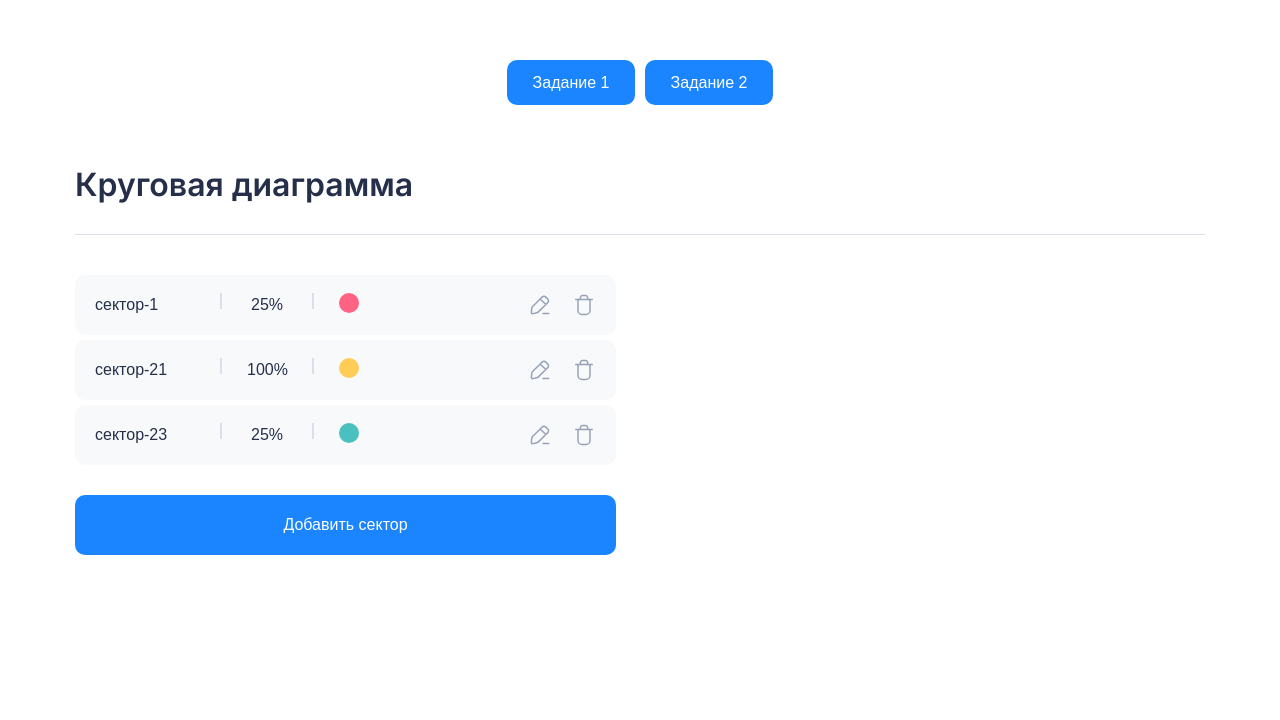
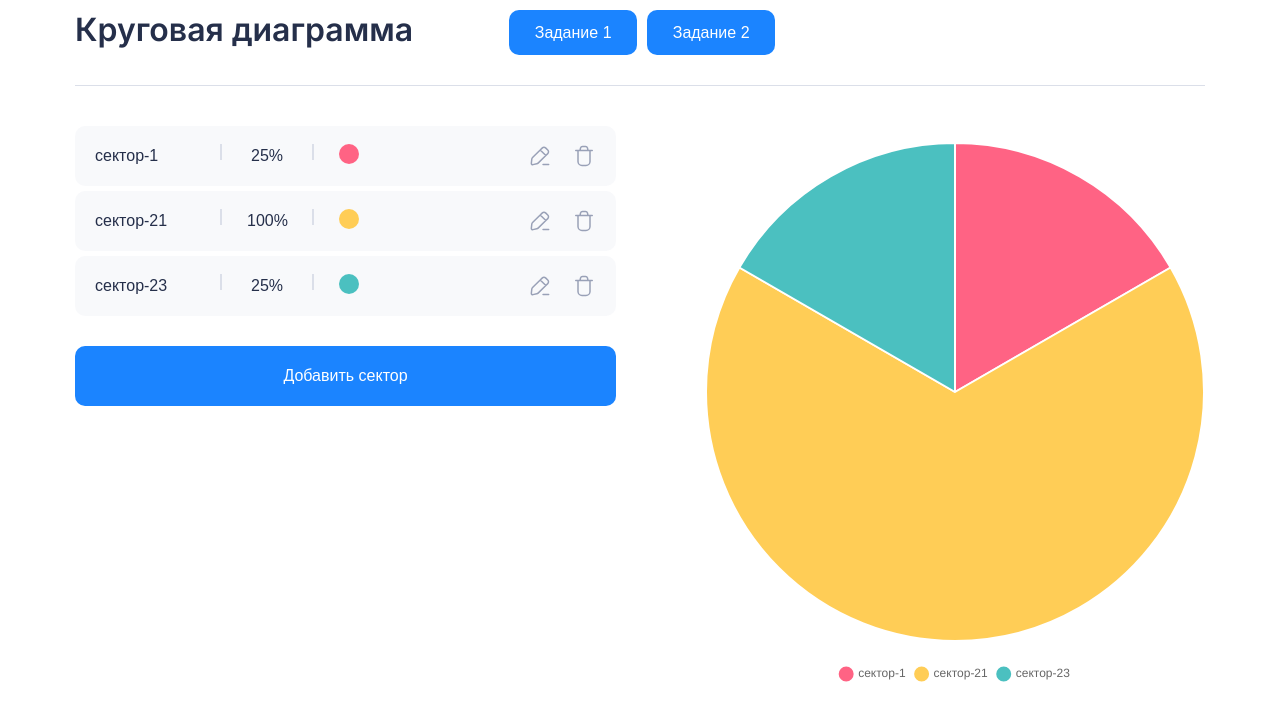
Before and after one commit to Jushoru/dimatech-test, a Vue app: page /dimatech-test/task2Page in a window 1280 px wide. Shown: the top 720 px of the page. Built offline with nearby package versions, Linux system fonts and the light colour scheme.

Commit message:
feat: add pie diagram

```diff
--- a/src/components/app/navMenu.vue
+++ b/src/components/app/navMenu.vue
@@ -20,7 +20,8 @@ const router = useRouter();
 <style scoped>
 ul {
   width: auto;
-  margin: 30px 10px;
+  margin-left: 10px;
+  margin-right: 10px;
   display: flex;
   flex-direction: row;
 }
@@ -36,7 +37,6 @@ button {
   background-color: #1B84FF;
   border-radius: 10px;
   height: 45px;
-  margin-top: 30px;
 
   font-family: var(--font-family-base);
   font-size: 16px;
--- a/src/components/views/task1Page.vue
+++ b/src/components/views/task1Page.vue
@@ -26,11 +26,7 @@ const interval = setInterval(() => {
 </script>
 
 <template>
-  <nav-menu/>
-  <ProgressBarSvg :status="status" :state="state" :dashboard="false"/>
-  <ProgressBarSvg :status="status" :state="state" :dashboard="true"/>
+  <nav-menu style="margin-top: 10px"/>
+  <ProgressBarSvg :status="status" :state="state" :dashboard="false" style="margin-top: 30px"/>
+  <ProgressBarSvg :status="status" :state="state" :dashboard="true" style="margin-top: 30px"/>
 </template>
-
-<style scoped>
-
-</style>
--- a/src/components/views/task2Page.vue
+++ b/src/components/views/task2Page.vue
@@ -2,8 +2,11 @@
 import NavMenu from "../app/navMenu.vue";
 import DialogLayout from "../layouts/dialogLayout.vue";
 import FormLayout from "../layouts/formLayout.vue";
-import { ref } from "vue";
+import { ref, onMounted } from "vue";
 import { useChartStore } from "../stores/chartStore.js";
+import { Chart, PieController, ArcElement, Tooltip, Legend } from 'chart.js';
+
+Chart.register(PieController, ArcElement, Tooltip, Legend);
 
 const chartStore = useChartStore();
 const dialogTarget = ref();
@@ -23,12 +26,46 @@ function handleEdit(item) {
 function handleDelete(itemName) {
   chartStore.elements = chartStore.elements.filter((item) => item.name !== itemName);
 }
+
+const data = {
+  labels: chartStore.elements.map((item) => item.name),
+  datasets: [{
+    label: 'Данные',
+    data: chartStore.elements.map((item) => item.value),
+    backgroundColor: chartStore.elements.map((item) => item.color),
+    hoverOffset: 4,
+  }],
+};
+
+const config = {
+  type: 'pie',
+  data: data,
+  options: {
+    plugins: {
+      legend: {
+        position: 'bottom',
+        labels: {
+          usePointStyle: true,
+          pointStyle: 'circle',
+        }
+      },
+    }
+  }
+};
+
+onMounted(() => {
+  const ctx = document.getElementById('myChart').getContext('2d');
+  new Chart(ctx, config);
+});
 </script>
 
 <template>
-  <nav-menu />
+
   <div class="task2_wrapper">
-    <h1>Круговая диаграмма</h1>
+    <div class="title">
+      <h1>Круговая диаграмма</h1>
+      <nav-menu style="margin-left: 86px"/>
+    </div>
     <hr class="horizontal_hr" />
     <div class="chart_wrapper">
       <div class="chart_info">
@@ -42,14 +79,12 @@ function handleDelete(itemName) {
               <div class="circle" :style="{ backgroundColor: item.color }" />
             </div>
             <div class="chart_item_functions">
-              <!-- Добавляем обработчик клика для иконки "Edit" -->
               <img
                   src="../../assets/icons/Edit.svg"
                   alt="edit"
                   class="img_edit"
                   @click="handleEdit(item)"
               />
-              <!-- Добавляем обработчик клика для иконки "Delete" -->
               <img
                   src="../../assets/icons/Trash.svg"
                   alt="delete"
@@ -62,7 +97,7 @@ function handleDelete(itemName) {
         </ul>
         <button @click="showDialog">Добавить сектор</button>
       </div>
-      <canvas style="margin-left: 89px; width: 500px" id="myChart"></canvas>
+      <canvas style="margin-left: 89px; max-width: 500px; max-height: 564px" id="myChart"></canvas>
     </div>
     <DialogLayout ref="dialogTarget">
       <FormLayout :dialog="dialogTarget" />
@@ -75,7 +110,12 @@ function handleDelete(itemName) {
   display: flex;
   flex-direction: column;
   align-items: start;
-  margin-top: 30px;
+  margin-top: 10px;
+}
+
+.title {
+  display: flex;
+  flex-direction: row;
 }
 
 h1 {
@@ -88,7 +128,8 @@ h1 {
 .horizontal_hr {
   border-bottom: 1px solid #DBDFE9;
   margin-top: 30px;
-  width: 100%
+  width: 100%;
+  margin-bottom: 40px;
 }
 
 .pie_name {
@@ -144,7 +185,6 @@ h1 {
 }
 
 ul {
-  margin-top: 40px;
   font-family: var(--font-family-base);
   font-size: 16px;
   color: #252F4A;
```
